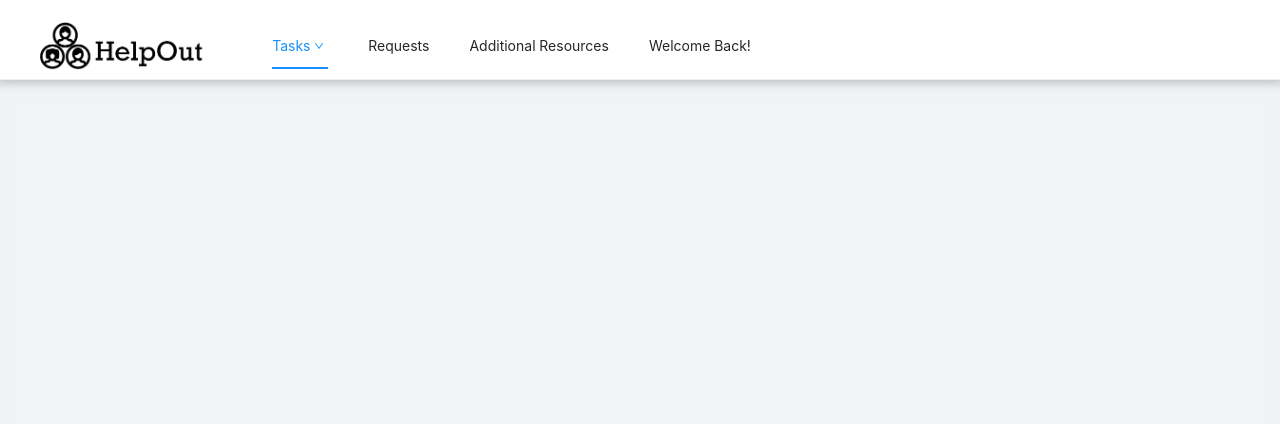
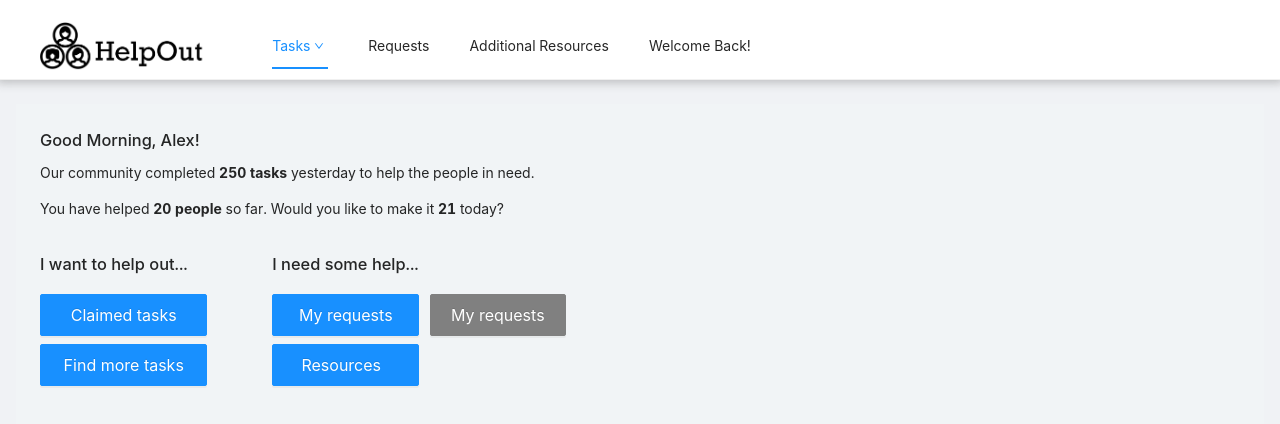
Before and after one commit to info442-group-7/HelpOut, a React (Create React App) app: page /HomePageView in a window 1280 px wide. Shown: the top 424 px of the page. Built offline with nearby package versions, Linux system fonts and the light colour scheme.

Commit message:
home page view

```diff
--- a/src/App.css
+++ b/src/App.css
@@ -15,16 +15,28 @@
   }
 }
 
-.bar-button {
-  margin-left:'2vmin';
-  font-size:'3vmin';
-  margin-top:'4vmin';
-  padding-bottom: '6vmin';
-  padding-top:'1';
-  size:'large';
-  padding-left:'6vmin';
-  padding-right: '8vmin';
-  text-align:'center';
+.App-header {
+  background-color: #235dd3;
+  min-height: 100vh;
+  display: flex;
+  flex-direction: column;
+  align-items: center;
+  justify-content: center;
+  font-size: calc(10px + 2vmin);
+  color: white;
+}
+
+.App-link {
+  color: #61dafb;
+}
+
+@keyframes App-logo-spin {
+  from {
+    transform: rotate(0deg);
+  }
+  to {
+    transform: rotate(360deg);
+  }
 }
 
 .welcome {
@@ -71,32 +83,31 @@ cardStyle  {
   bottom: 0;
 }
 
-
-
-.App-header {
-  background-color: #235dd3;
-  min-height: 100vh;
-  display: flex;
-  flex-direction: column;
-  align-items: center;
-  justify-content: center;
-  font-size: calc(10px + 2vmin);
-  color: white;
-}
-
-.App-link {
-  color: #61dafb;
-}
-
-@keyframes App-logo-spin {
-  from {
-    transform: rotate(0deg);
-  }
-  to {
-    transform: rotate(360deg);
-  }
-}
-
 .headerDiv {
   margin-left: 2vmin;
 }
+
+.helpOthers {
+  margin-left: 10vmin;
+}
+.homePageBody {
+  display: 'flex';
+  flex-direction: 'column'
+}
+.homePageButtons {
+  display: flex;
+  flex-direction: column;
+
+}
+
+.homePageRequestButtons {
+  display: flex;
+  flex-direction: row;
+}
+
+.options {
+  margin-top: 4vmin;
+  display: flex;
+  flex-direction: row;
+  justify-content: start;
+}
--- a/src/App.jsx
+++ b/src/App.jsx
@@ -13,6 +13,7 @@ import styles from './App.css'
 import DashboardLayout from './components/DashboardLayout/DashboardLayout';
 import HomeView from './components/HomeView';
 import { DownOutlined } from '@ant-design/icons';
+import HomePageView from './components/HomePageView';
 const { Header, Content, Footer, Sider } = Layout;
 const SubMenu = Menu.SubMenu;
 
@@ -61,6 +62,8 @@ const App = () => {
             <Route path="/ClaimedTasks" component={ClaimedTasks} />
             <Route path="/test" component={Test} />
             <Route path="/MyRequests" component={MyRequests} />
+            <Route path="/MyRequests" component={MyRequests} />
+            <Route path="/HomePageView" component={HomePageView} />
           </Content>
         </Layout>
       </Layout>
--- /dev/null
+++ b/src/components/HomePageView.jsx
@@ -0,0 +1,81 @@
+import React from 'react';
+import { Layout, Menu, Breadcrumb, Button } from 'antd';
+import '../App.css'
+const { Header, Content, Footer } = Layout;
+
+const HomePageView = (props) => {
+    return (
+        <div className="homepageBody">
+            <div className="greeting">
+                <h1>Good Morning, Alex!</h1>
+                <p>Our community completed <b>250 tasks </b>yesterday to help the people in need.</p>
+                <p>You have helped <b>20 people </b>so far. Would you like to make it <b>21 </b>today?</p>
+            </div>
+            <div className='options'>
+                <div className='needHelp'>
+                    <h1 className='homePageSubH'>I want to help out...</h1>
+                    <div className="homePageButtons" style={{ display: 'flex' }}>
+                        <Button className="bar-button" type="primary" style={{
+                            fontSize: '2vmin',
+                            marginTop: '1vmin',
+                            paddingBottom: '4vmin',
+                            paddingTop: '1vmin',
+                            width: '110%',
+                            textAlign: 'center'
+                        }}>Claimed tasks </Button>
+
+                        <Button className="bar-button" type="primary" style={{
+                            fontSize: '2vmin',
+                            marginTop: '1vmin',
+                            paddingBottom: '4vmin',
+                            paddingTop: '1vmin',
+                            width: '110%',
+                            textAlign: 'center'
+                        }}>Find more tasks</Button>
+                    </div>
+                </div>
+                <div className='helpOthers'>
+                    <h1 className='homePageSubH'>I need some help...</h1>
+                    <div className="homePageRequestButtons">
+                    <div className="homePageButtons" style={{ display: 'flex' }}>
+                            <Button className="bar-button" type="primary" style={{
+                                fontSize: '2vmin',
+                                marginTop: '1vmin',
+                                marginRight: '1vmin',
+                                paddingBottom: '4vmin',
+                                paddingTop: '1vmin',
+                                width: '110%',
+                                textAlign: 'center'
+                            }}>My requests </Button>
+                        <Button className="bar-button" type="primary" style={{
+                            fontSize: '2vmin',
+                            marginTop: '1vmin',
+                            paddingBottom: '4vmin',
+                            paddingTop: '1vmin',
+                            width: '110%',
+                            paddingRight: '3vmin',
+                            textAlign: 'center'
+                        }}>Resources</Button>
+</div>
+                        <Button className="bar-button" type="primary" style={{
+                            marginLeft: '3vmin',
+                            fontSize: '2vmin',
+                            borderColor: 'gray',
+                            backgroundColor: 'gray',
+                            marginTop: '1vmin',
+                            paddingBottom: '4vmin',
+                            paddingTop: '1vmin',
+                            paddingLeft: '2.5vmin',
+                            paddingRight: '2.5vmin',
+                            textAlign: 'center'
+                        }}>My requests </Button>
+                        </div>
+
+                </div>
+
+            </div>
+        </div>
+    )
+}
+
+export default HomePageView;
--- a/src/components/HomeView.jsx
+++ b/src/components/HomeView.jsx
@@ -1,5 +1,5 @@
 import React from 'react';
-import { Layout, Menu, Breadcrumb } from 'antd';
+import { Layout, Menu, Breadcrumb, Button } from 'antd';
 
 const { Header, Content, Footer } = Layout;
 
@@ -7,6 +7,17 @@ const HomeView = (props) => {
     return (
         <div>
             <h1 style={{ color: 'blue', fontSize: '50px', textAlign: "center"}}>Home Page ;D </h1>
+
+            <div style={{display:'flex', justifyContent: 'center'}}>
+                <Button className="bar-button" type="primary" a rel="noopener noreferrer" href="/HomePageView" style={{
+                        fontSize:'2vmin',
+
+                        size:'large',
+
+                        textAlign:'center'}} >Sign in </Button>
+                        </div>
+
+
         </div>
         // mountNode,
         )
```
